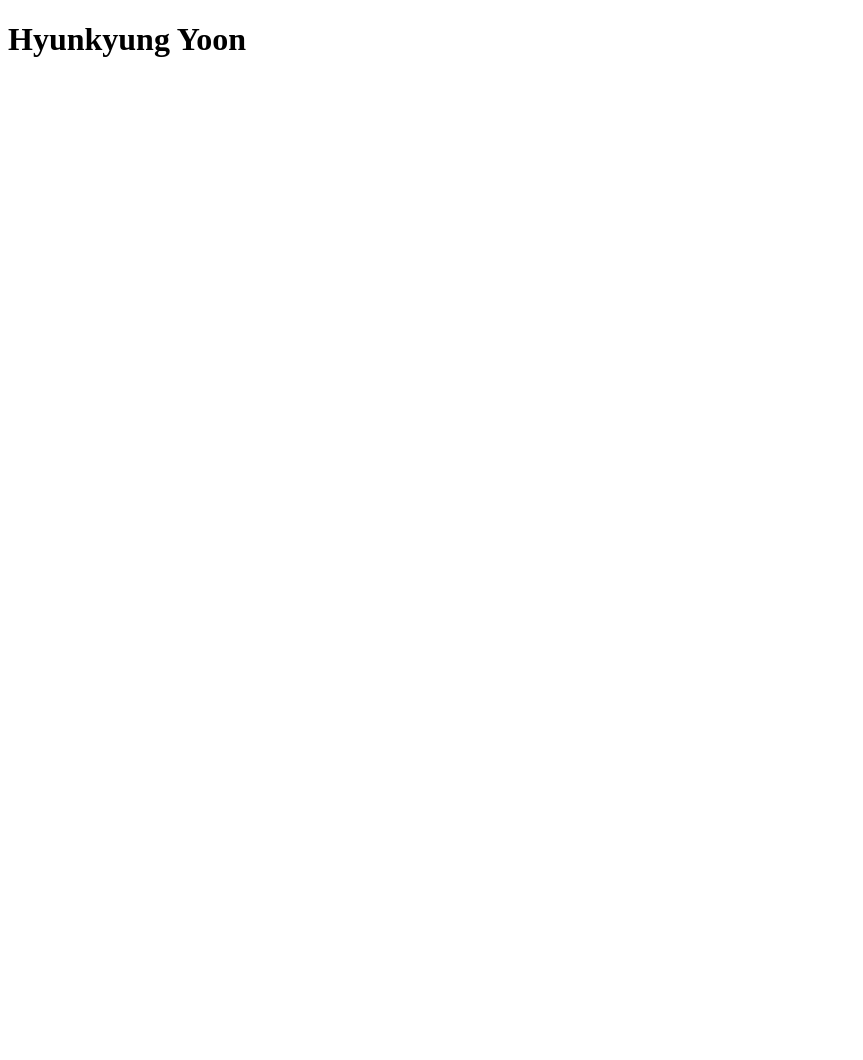
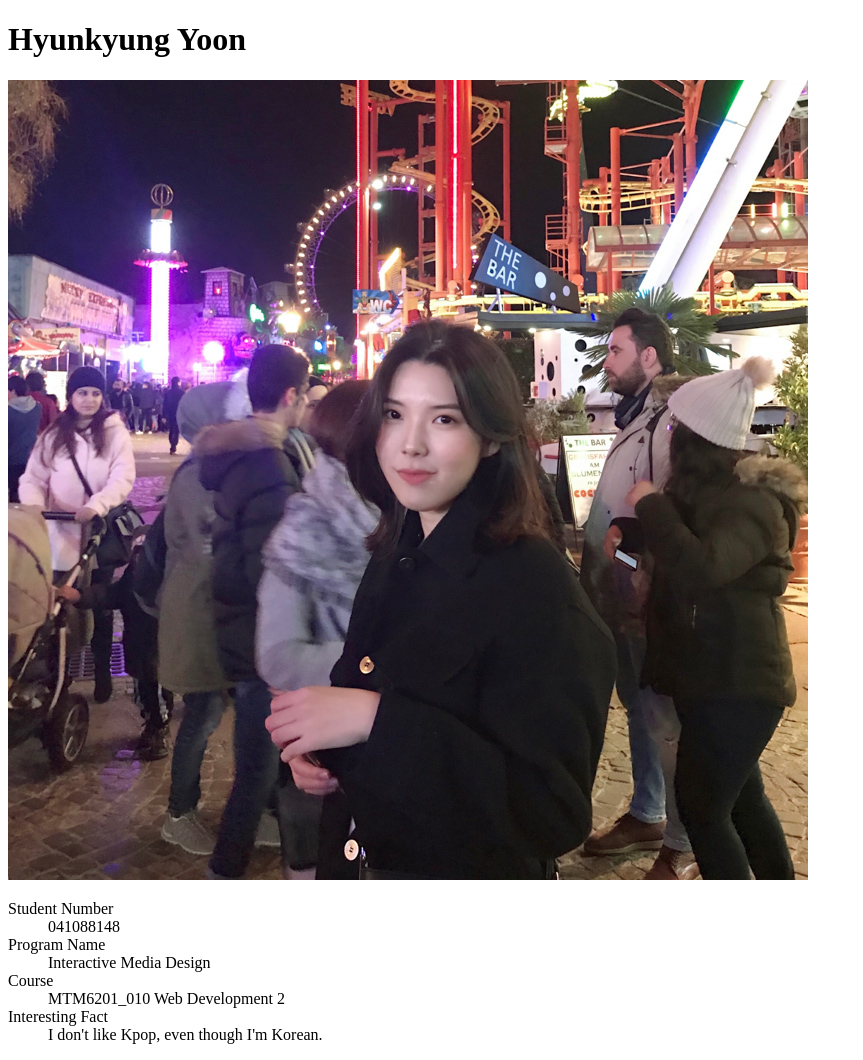
Before and after one commit to yoon0031/mtm6201-week1, a plain HTML site: page index.html in a window 1280 px wide. Shown: the whole page, without its empty margins (0-863 px from the left). Before the commit the page ends 800 px from the top, so only its background shows below. Drawn offline with Linux system fonts and the light colour scheme.

Commit message:
add image and contents

```diff
--- a/index.html
+++ b/index.html
@@ -8,5 +8,19 @@
 
 <body>
   <h1>Hyunkyung Yoon</h1>
+
+  <img id="my-image" src="images/yuni.jpg" alt="yuni">
+
+  <dl>
+    <dt>Student Number</dt>
+    <dd>041088148</dd>
+    <dt>Program Name</dt>
+    <dd>Interactive Media Design</dd>
+    <dt>Course</dt>
+    <dd>MTM6201_010 Web Development 2</dd>
+    <dt>Interesting Fact</dt>
+    <dd>I don't like Kpop, even though I'm Korean.</dd>
+  </dl>
+
 </body>
 </html>
```
Also changed, not shown: images/yuni.jpg (added).
